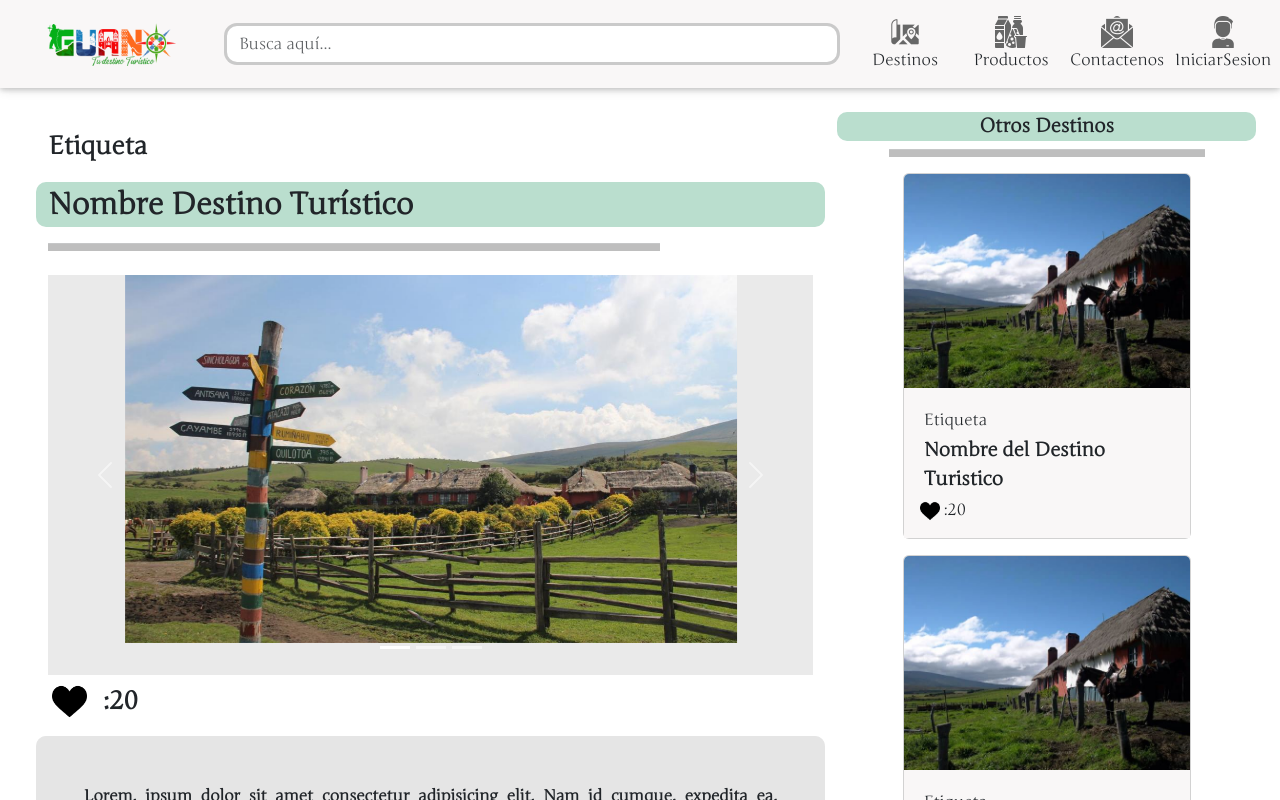
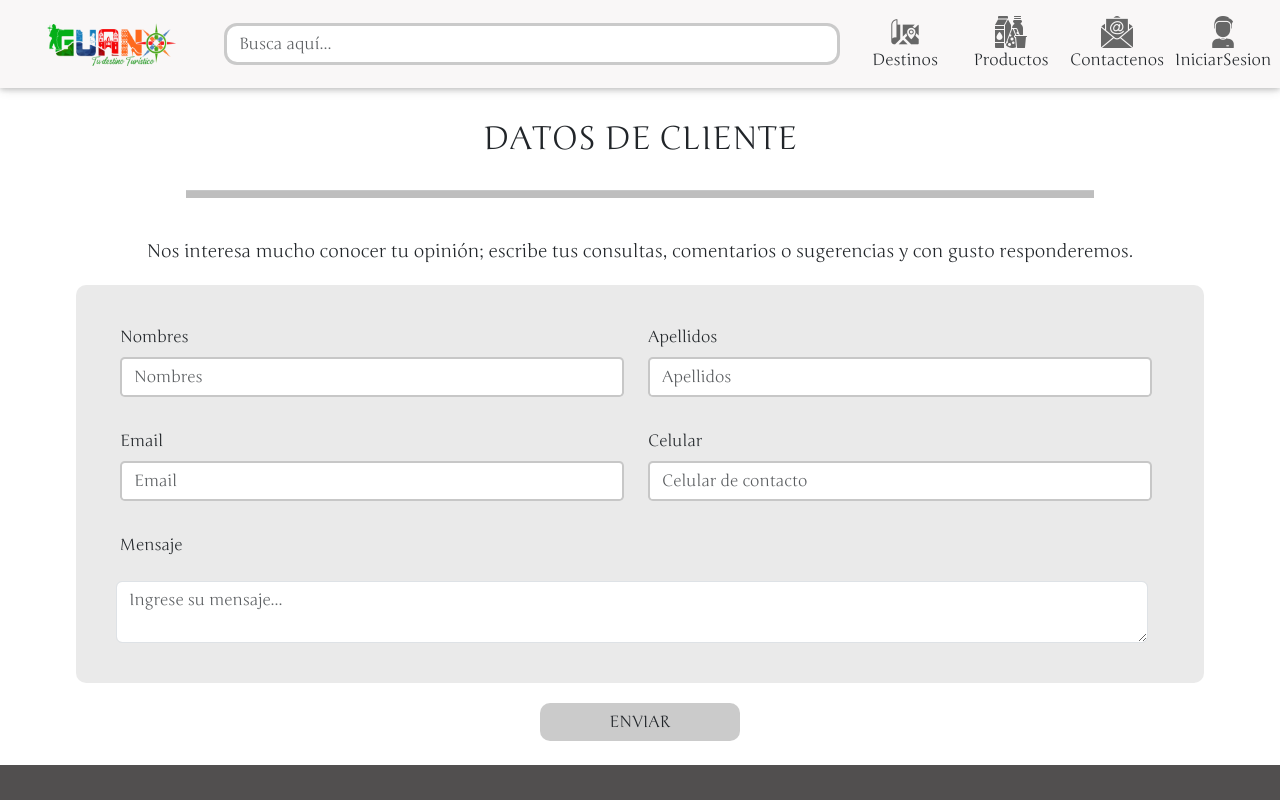
Before and after one commit to JhonnatanJ/Turismo-Guano-Front, an Angular app: page / in a window 1280 px wide. Shown: the top 800 px of the page. Built offline with nearby package versions, Linux system fonts and the light colour scheme.

Commit message:
feature(Contact Module): Formulario de Componente-Contactos creado

```diff
--- a/src/app/app.component.html
+++ b/src/app/app.component.html
@@ -13,7 +13,10 @@
   <!-- <sections-productos></sections-productos> -->
 
   <!-- SECTION ARTICULOS  -->
-  <sections-articulo-destinos></sections-articulo-destinos>
+  <!-- <sections-articulo-destinos></sections-articulo-destinos> -->
+
+  <!-- SECTION ARTICULOS  -->
+  <section-contactenos></section-contactenos>
 
   <!-- FOOTER-->
   <shared-footer></shared-footer>
--- a/src/app/app.module.ts
+++ b/src/app/app.module.ts
@@ -4,6 +4,7 @@ import { BrowserModule } from '@angular/platform-browser';
 import { AppComponent } from './app.component';
 import { SharedModule } from './shared/shared.module';
 import { SectionsModule } from './sections/sections.module';
+import { ContactsModule } from './contacts/contacts.module';
 @NgModule({
   declarations: [
     AppComponent,
@@ -11,7 +12,8 @@ import { SectionsModule } from './sections/sections.module';
   imports: [
     BrowserModule,
     SharedModule,
-    SectionsModule
+    SectionsModule,
+    ContactsModule
   ],
   providers: [],
   bootstrap: [AppComponent]
--- a/src/app/contacts/pages/contactenos/contactenos.component.css
+++ b/src/app/contacts/pages/contactenos/contactenos.component.css
@@ -0,0 +1,108 @@
+h1{
+  margin-top: 2%;
+  text-align: center;
+  font-size: calc(0.8rem + 1.5vw);
+}
+
+/* h2.titulo {
+  background-color: #C2E4FF;
+  border-radius: 10px;
+} */
+
+p.decripcion{
+  font-size: 18px;
+}
+
+form.formulario {
+  background-color: var(--secundario);
+  border-radius: 10px;
+}
+
+hr {
+  width: 80%;
+  background-color: rgb(0, 0, 0);
+  height: 8px;
+}
+
+button.btn.pasos{
+  background-color: var(--bordeinput);
+  border-radius: 10px;
+  width: 200px;
+}
+
+button.btn.pasos:hover{
+  background-color:var(--on-hover);
+}
+
+div.input label{
+  margin-right: 0.5rem;
+  margin-left: 0.5rem;
+}
+
+div.input input{
+  margin-right: 0.5rem;
+  margin-left: 0.5rem;
+  border-radius: 0.3rem;
+  border: 2px solid var(--bordeinput);
+}
+
+
+div.input div{
+  margin-top: 1rem;
+  margin-bottom: 1rem;
+}
+
+div img.imagen{
+  padding-left: 10rem;
+  padding-right: 10rem;
+  height: auto;
+  width: 100%;
+  max-width: 40rem;
+  min-width: 1rem;
+}
+
+p.info{
+  color: var(--textodark);
+}
+
+h4.total{
+  color: var(--primario);
+  background-color: var(--secundario);
+  border-radius: 30%;
+}
+
+img.img-resumen{
+  width: 4rem;
+}
+
+p.text-resumen{
+  font-weight: bold;
+}
+
+p.text-precio{
+  font-style: italic;
+}
+
+div.informacion{
+  background-color: var(--informacion);
+  border-radius: 15px;
+}
+
+/* ------------------------------------------------------- VALIDACIÓN DE FORMULARIOS */
+
+.ng-touched.ng-invalid:is(input,textarea),
+.ng-dirty.ng-invalid:is(input,textarea) {
+  outline: 2px solid var(--texto-error)
+}
+
+p.error-msg{
+  margin: 0;
+  padding-left: 3% ;
+  color:var(--texto-error)
+}
+
+p.error-msg-btn{
+  margin: 0;
+  padding-left: 3% ;
+  color:var(--primario);
+}
--- a/src/app/contacts/pages/contactenos/contactenos.component.html
+++ b/src/app/contacts/pages/contactenos/contactenos.component.html
@@ -1 +1,172 @@
-<p>contactenos works!</p>
+<div class="d-flex flex-column flex-wrap justify-content-center m-4 px-5">
+  <h2 class="text-center mt-2 mb-0 titulo">DATOS DE CLIENTE</h2>
+  <br />
+
+  <div class="d-flex mb-2 p-0 justify-content-center">
+    <hr class="mt-2">
+  </div>
+
+  <div class="row mt-3 text-center">
+    <p class="decripcion">Nos interesa mucho conocer tu opinión; escribe tus consultas, comentarios o sugerencias y con gusto responderemos.</p>
+  </div>
+
+  <form class="m-1 p-4 formulario" [formGroup] = "formCliente">
+    <div class="row container-fluid input">
+      <div class="col-12 col-sm-6">
+        <label for="nombre" class="form-label">Nombres</label><br />
+        <input
+          formControlName="nombres"
+          type="text"
+          name="name"
+          class="form-control"
+          placeholder="Nombres"
+          [ngClass]="{
+            'is-invalid': nombresControl.invalid && nombresControl.touched
+          }"
+        />
+        <div
+          *ngIf="
+            nombresControl.invalid &&
+            (nombresControl.touched || nombresControl.dirty)
+          "
+          class="errors-container"
+        >
+          <p class="error-msg" *ngIf="nombresControl.hasError('required')">
+            *Campo vacío
+          </p>
+          <p class="error-msg" *ngIf="nombresControl.hasError('pattern')">
+            *Solo se permiten letras
+          </p>
+          <p class="error-msg" *ngIf="nombresControl.hasError('pattern')">
+            *Limite de texto superado
+          </p>
+        </div>
+      </div>
+      <div class="col-12 col-sm-6">
+        <label for="apellidos" class="form-label">Apellidos</label><br />
+        <input
+          formControlName="apellidos"
+          type="text"
+          class="form-control"
+          name="lastname"
+          placeholder="Apellidos"
+          [ngClass]="{
+            'is-invalid': apellidosControl.invalid && apellidosControl.touched
+          }"
+        />
+        <div
+          *ngIf="
+            apellidosControl.invalid &&
+            (apellidosControl.touched || apellidosControl.dirty)
+          "
+          class="errors-container"
+        >
+          <p class="error-msg" *ngIf="apellidosControl.hasError('required')">
+            *Campo vacío
+          </p>
+          <p class="error-msg" *ngIf="apellidosControl.hasError('pattern')">
+            *Solo se permiten letras
+          </p>
+          <p class="error-msg" *ngIf="apellidosControl.hasError('maxlength')">
+            *Limite de texto superado
+          </p>
+        </div>
+      </div>
+    </div>
+    <div class="row container-fluid input">
+      <div class="col-12 col-sm-6">
+        <label for="nombre" class="form-label">Email</label><br />
+        <input
+          formControlName="email"
+          type="text"
+          name="id"
+          class="form-control"
+          autocomplete="off"
+          placeholder="Email"
+          [ngClass]="{
+            'is-invalid': emailControl.invalid && emailControl.touched
+          }"
+        />
+        <div
+          *ngIf="
+            emailControl.invalid &&
+            (emailControl.touched || emailControl.dirty)
+          "
+          class="errors-container"
+          >
+          <p class="error-msg" *ngIf="emailControl.hasError('required')">
+            *Campo vacío
+          </p>
+          <p class="error-msg" *ngIf="celularControl.hasError('pattern')">
+            *Correo electrónico incorrecto
+          </p>
+        </div>
+      </div>
+      <div class="col-12 col-sm-6">
+        <label for="apellidos" class="form-label">Celular</label><br />
+        <input
+          formControlName="celular"
+          type="text"
+          class="form-control"
+          name="phone"
+          placeholder="Celular de contacto"
+          [ngClass]="{
+            'is-invalid': celularControl.invalid && celularControl.touched
+          }"
+        />
+        <div
+          *ngIf="
+            celularControl.invalid &&
+            (celularControl.touched || celularControl.dirty)
+          "
+          class="errors-container"
+        >
+        <p class="error-msg" *ngIf="celularControl.hasError('required')">
+          *Campo vacío
+        </p>
+        <p class="error-msg" *ngIf="celularControl.hasError('pattern')">
+          *Solo se permiten números
+        </p>
+        <p class="error-msg" *ngIf="celularControl.hasError('minlength')">
+          *Solo se permiten 10 números
+        </p>
+        <p class="error-msg" *ngIf="celularControl.hasError('maxlength')">
+          *Solo se permiten 10 números
+        </p>
+      </div>
+    </div>
+    <div class="row container-fluid ">
+        <label for="apellidos" class="form-label mb-0">Mensaje</label><br />
+        <textarea
+          formControlName="mensaje"
+          type="text"
+          class="form-control ms-3"
+          name="mensaje"
+          placeholder="Ingrese su mensaje..."
+          [ngClass]="{
+            'is-invalid': mensajeControl.invalid && mensajeControl.touched
+          }"
+        >
+        </textarea>
+        <div
+          *ngIf="
+            mensajeControl.invalid &&
+            (mensajeControl.touched || mensajeControl.dirty)
+          "
+          class="errors-container"
+        >
+          <p class="error-msg" *ngIf="celularControl.hasError('required')">
+            *Ingrese mínimo 5 caracteres
+          </p>
+          <p class="error-msg" *ngIf="celularControl.hasError('minlength')">
+            *Se permite mínimo 5 caracteres
+          </p>
+        </div>
+      </div>
+    </div>
+</form>
+<div class="row text-center mt-3 d-flex justify-content-center">
+  <button class="btn pasos">
+    ENVIAR
+  </button>
+</div>
--- a/src/app/contacts/pages/contactenos/contactenos.component.ts
+++ b/src/app/contacts/pages/contactenos/contactenos.component.ts
@@ -1,10 +1,50 @@
-import { Component } from '@angular/core';
+import { Component, OnInit } from '@angular/core';
+import { FormControl, FormGroup, Validators} from '@angular/forms';
+import { User } from '../../user.interface';
 
 @Component({
-  selector: 'app-contactenos',
+  selector: 'section-contactenos',
   templateUrl: './contactenos.component.html',
   styleUrls: ['./contactenos.component.css']
 })
-export class ContactenosComponent {
+export class ContactenosComponent implements OnInit {
+
+  datosCliente: User = {nombres:"", apellidos :"" ,email:"", celular:"", mensaje :""};
+  datos: string[] = [];
+  formCliente: FormGroup = new FormGroup({});
+
+  ngOnInit(): void {
+    this.initForm();
+  }
+
+  initForm(){
+    this.formCliente = new FormGroup({ nombres: new FormControl('',[Validators.required, Validators.maxLength(35), Validators.pattern("[a-zA-Z' ']+")]),
+      apellidos: new FormControl('', [Validators.required, Validators.maxLength(35), Validators.pattern("[a-zA-Z' ']+")]),
+      email: new FormControl('', [Validators.required, Validators.pattern("^[a-z0-9!#$%&'*+/=?^_`{|}~-]+(?:\.[a-z0-9!#$%&'*+/=?^_`{|}~-]+)*@(?:[a-z0-9](?:[a-z0-9-]*[a-z0-9])?\.)+[a-z0-9](?:[a-z0-9-]*[a-z0-9])?$")]),
+      celular: new FormControl('', [Validators.required, Validators.maxLength(10), Validators.minLength(10), Validators.pattern("[z0-9]+")]),
+      mensaje: new FormControl('', [Validators.required, Validators.minLength(5)])
+    })
+  }
+
+  get nombresControl(): FormControl{return this.formCliente.get('nombres') as FormControl;}
+  get apellidosControl(): FormControl{return this.formCliente.get('apellidos') as FormControl;}
+  get emailControl(): FormControl{return this.formCliente.get('email') as FormControl;}
+  get celularControl(): FormControl{return this.formCliente.get('celular') as FormControl;}
+  get mensajeControl(): FormControl{return this.formCliente.get('mensaje') as FormControl;}
+
+
+  onSubmit(){
+    if(this.formCliente.invalid){
+      return console.log('error');
+    }
+    else{
+      this.datosCliente.nombres = this.formCliente.get('nombres')!.value;
+      this.datosCliente.apellidos = this.formCliente.get('apellidos')!.value;
+      this.datosCliente.email = this.formCliente.get('email')!.value;
+      this.datosCliente.celular = this.formCliente.get('celular')!.value;
+      this.datosCliente.mensaje = this.formCliente.get('mensaje')!.value;
+    }
+
+  }
 
 }
```
Also changed, not shown: src/app/contacts/contacts.module.ts (+6 -1 lines), src/app/contacts/user.interface.ts (added, +7 -0 lines).
